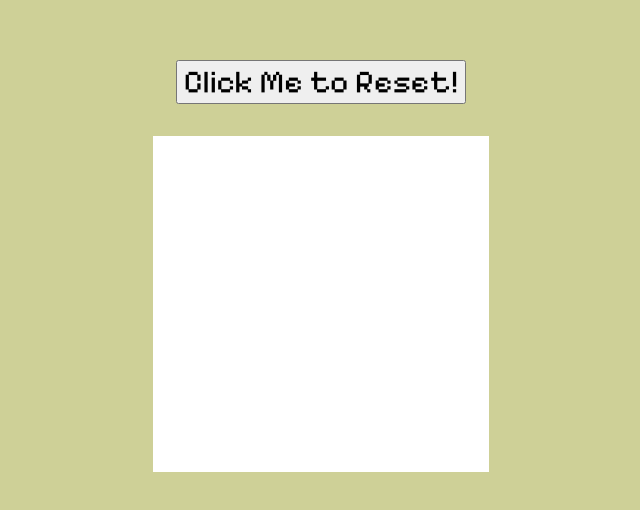
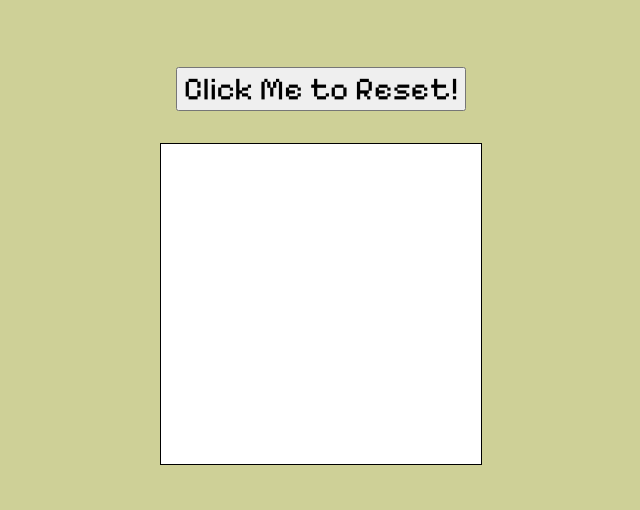
Before and after one commit to khairul247/etch-a-sketch, a plain HTML site: page index.html in a window 1280 px wide. Shown: the part 142-652 px from the top of the page, without its empty margins (319-959 px from the left). Drawn offline with Linux system fonts and the light colour scheme.

Commit message:
Add border to the container

```diff
--- a/styles.css
+++ b/styles.css
@@ -16,7 +16,7 @@ body {
     width: 320px;
     height: 320px;
     flex-wrap: wrap;
-    padding: 8px;
+    border: 1px solid black;
 }
 
 button{
```
